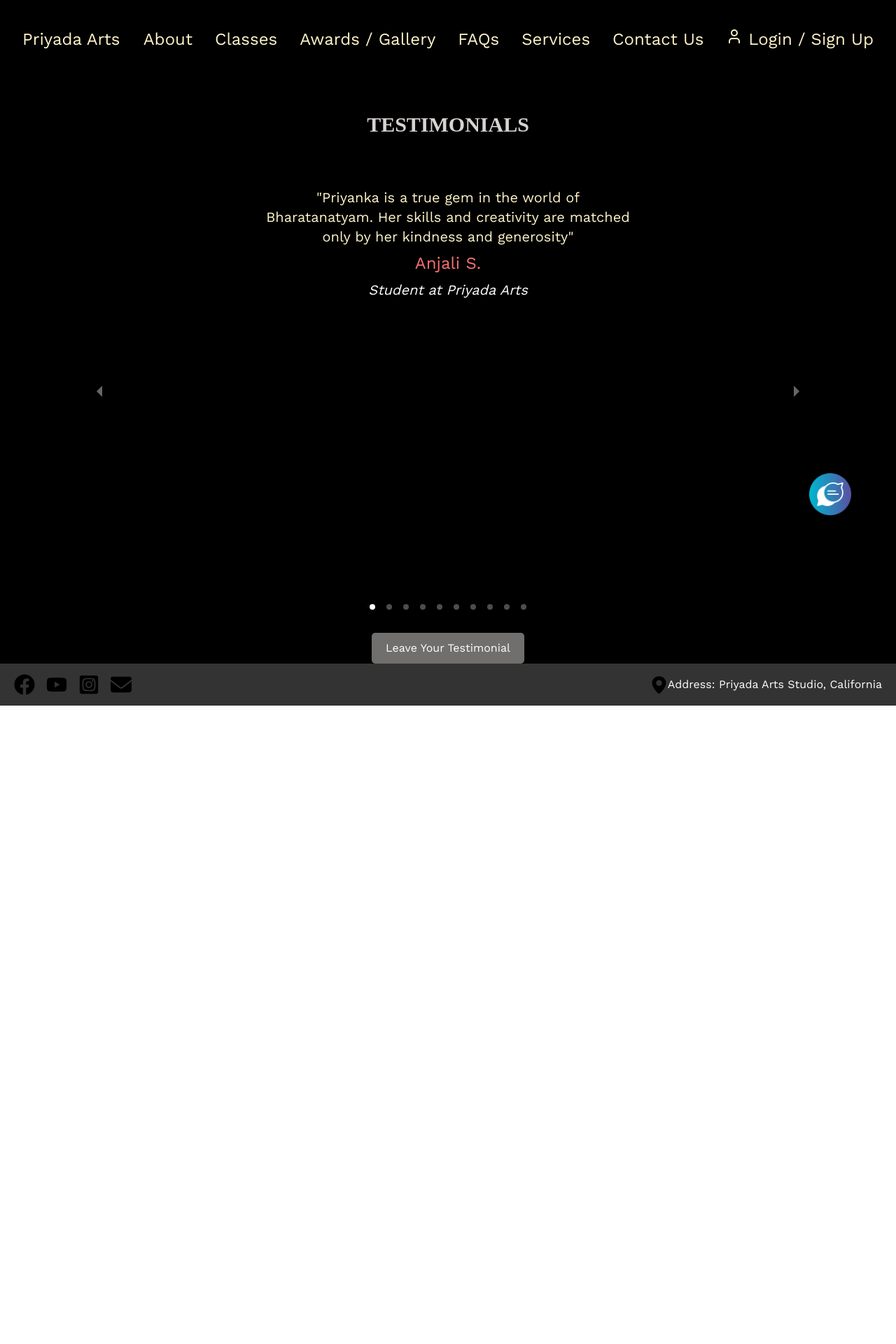
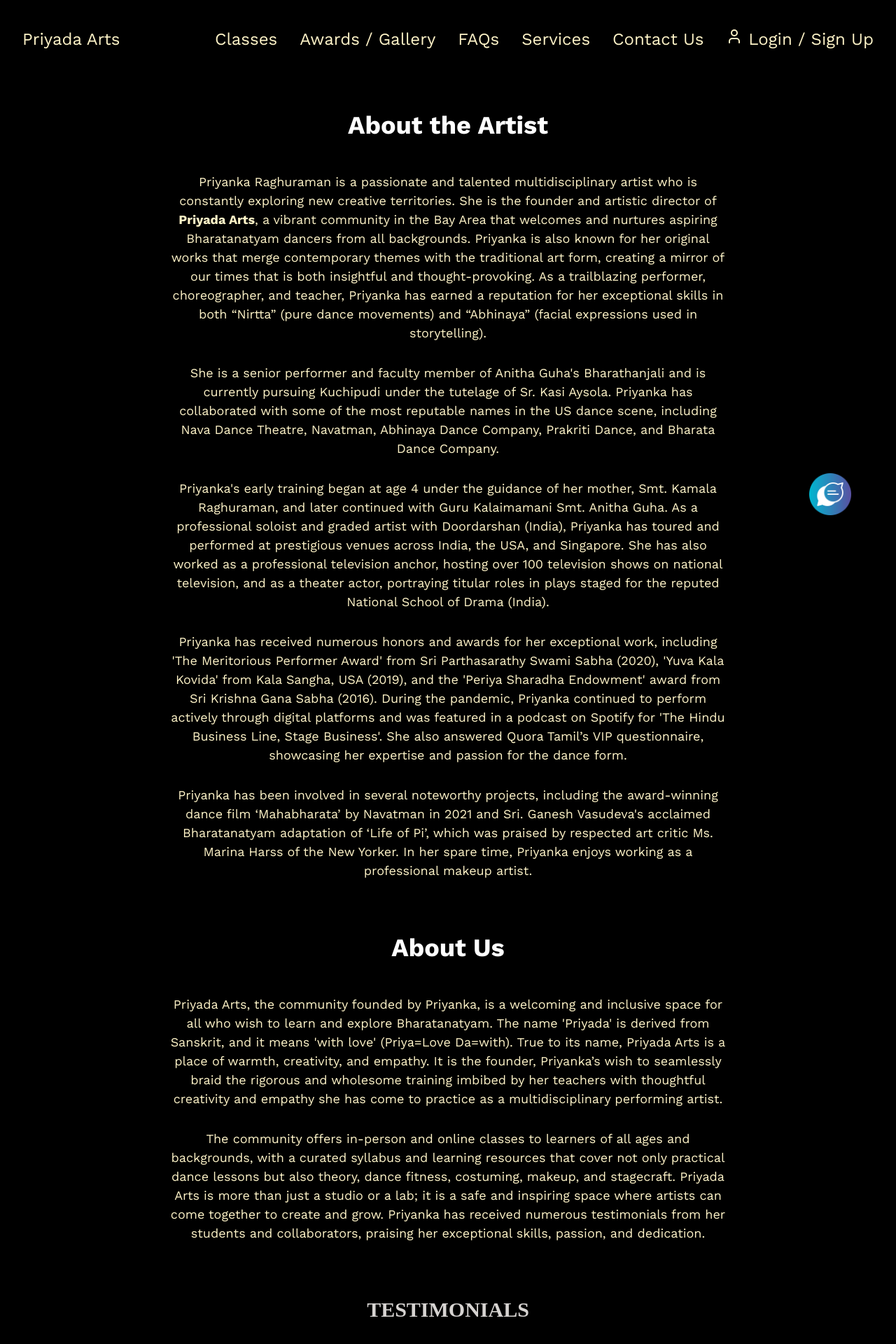
Before and after one commit to Anbui0115/Hackathon-project, a Next.js app in the folder frontend/: page / in a window 1280 px wide. Shown: the top 1920 px of the page at 70% size. Before the commit the page ends 1008 px from the top, so only its background shows below. Built offline with nearby package versions, Linux system fonts and the light colour scheme; a web font is replaced by a local one.

Commit message:
delete about pages and change stlying

```diff
--- a/frontend/app/page.jsx
+++ b/frontend/app/page.jsx
@@ -7,6 +7,8 @@ import Testimonial from '@/components/Testimonial'
 import ChatBot from '@/components/ChatBot'
 import CreateTestimonial from '@/components/CreateTestimonial'
 import NewTstimonialButton from '@/components/NewTestimonialButton'
+import AboutArtist from '@/components/AboutArtist'
+import AboutStudio from '@/components/AboutStudio'
 import './homepage.css'
 export default function Home() {
   const [dark, setDark] = useState(false);
@@ -20,6 +22,9 @@ export default function Home() {
 
     <main className="bg-black flex w-full h-full relative min-h-screen flex-col justify-between">
       <NavBar />
+      <AboutArtist/>
+      <AboutStudio/>
+
       <Testimonial />
       <NewTstimonialButton onButtonClick={openModal} />
       <CreateTestimonial isOpen={isModalOpen} onRequestClose={closeModal} />
--- a/frontend/app/about/artist/page.jsx
+++ b/frontend/components/AboutArtist.jsx
@@ -1,6 +1,4 @@
 import React from "react";
-import NavBar from "@/components/NavBar";
-import Footer from "@/components/Footer";
 import "./artist.css";
 import ChatBot from "@/components/ChatBot";
 
@@ -8,7 +6,6 @@ const AboutArtist = () => {
     return (
         <div>
             <div className='artist-page'>
-                <NavBar/>
                 <div className='artist-page-content'>
                     <div className='artist-page-title'>
                         <div>About the Artist</div>
@@ -36,8 +33,6 @@ const AboutArtist = () => {
                         </div>
                     </div>
                 </div>
-            <Footer/>
-            <ChatBot/>
         </div>
     )
 }
--- a/frontend/app/about/studio/page.jsx
+++ b/frontend/components/AboutStudio.jsx
@@ -1,14 +1,11 @@
 import React from 'react';
 import './studio.css';
-import NavBar from '@/components/NavBar';
-import Footer from '@/components/Footer';
 import ChatBot from '@/components/ChatBot';
 
-const About = () => {
+const AboutStudio = () => {
     return (
         <>
             <div className='about-page'>
-                <NavBar className='navbar'/>
                 <div className='about-page-content'>
                     <h1 className='about-page-title'>About Us</h1>
                     <div className='about-page-text'>
@@ -17,11 +14,9 @@ const About = () => {
                         <p>The community offers in-person and online classes to learners of all ages and backgrounds, with a curated syllabus and learning resources that cover not only practical dance lessons but also theory, dance fitness, costuming, makeup, and stagecraft. Priyada Arts is more than just a studio or a lab; it is a safe and inspiring space where artists can come together to create and grow. Priyanka has received numerous testimonials from her students and collaborators, praising her exceptional skills, passion, and dedication. </p>
                     </div>
                 </div>
-                <Footer/>
             </div>
-            <ChatBot />
         </>
     )
 }
 
-export default About;
+export default AboutStudio;
--- a/frontend/components/Footer.jsx
+++ b/frontend/components/Footer.jsx
@@ -40,7 +40,7 @@ const Footer = () => {
             <hr />
 
             <div className="flex items-center justify-between"><svg width="25px" height="25px" viewBox="-1.5 0 15 15" xmlns="http://www.w3.org/2000/svg" fill="#000000"><g id="SVGRepo_bgCarrier" stroke-width="0"></g><g id="SVGRepo_tracerCarrier" stroke-linecap="round" stroke-linejoin="round"></g><g id="SVGRepo_iconCarrier"> <path fill="#000000" fill-rule="evenodd" d="M574,120 C575.324428,120 580,114.054994 580,110.833333 C580,107.611672 577.313708,105 574,105 C570.686292,105 568,107.611672 568,110.833333 C568,114.054994 572.675572,120 574,120 Z M574,113.333333 C575.420161,113.333333 576.571429,112.214045 576.571429,110.833333 C576.571429,109.452621 575.420161,108.333333 574,108.333333 C572.579839,108.333333 571.428571,109.452621 571.428571,110.833333 C571.428571,112.214045 572.579839,113.333333 574,113.333333 Z" transform="translate(-568 -105)"></path></g></svg>
-            <div>Address: Priyada Arts Studio, California</div></div>
+            <div>Address: Priyada Arts Studio, Newark, California</div></div>
 
           </div>
         </div>
--- a/frontend/components/NavBar.jsx
+++ b/frontend/components/NavBar.jsx
@@ -23,43 +23,6 @@ const NavBar = () => {
 
       {/* NavLinks */}
       <div className="flex space-x-8 items-center">
-
-        {/* About Navbar Link */}
-        <nav
-          className="text-2xl relative"
-          onMouseEnter={() => setToggleAbout(true)}
-          onClick={() => setToggleAbout(!toggleAbout)}
-        >
-          <span className="cursor-pointer">About</span>
-
-          {/* About Dropdown Menu */}
-          {
-            toggleAbout && (
-              <div
-                onMouseLeave={() => setToggleAbout(false)}
-                className="absolute text-lg z-10 top-full  mt-2 w-[210px] rounded-md shadow-lg "
-              >
-                <div className="px-6 py-4 rounded-md bg-teal-950 flex flex-col gap-2">
-                  <Link
-                    href="/about/studio"
-                    className="hover:text-orange-500"
-                  >
-                    About the Studio
-                  </Link>
-
-                  <Link
-                    href="/about/artist"
-                    className="hover:text-orange-500"
-                  >
-                    About the Artist
-                  </Link>
-
-                </div>
-              </div>
-            )
-          }
-        </nav>
-
 
         <nav className="text-2xl">
           <Link href="/classes">Classes</Link>
--- a/frontend/app/about/studio/studio.css
+++ b/frontend/components/artist.css
@@ -1,30 +1,21 @@
 /* studio.css */
-.about-page {
+.artist-page {
     background-color: black;
     display: flex;
     width: 100%;
     height: 100%;
     position: relative;
+    flex-direction: column;
     min-height: 100vh;
-    flex-direction: column;
-
-    justify-content: space-between;
 }
 
-::-webkit-scrollbar {
-    width: 0px;
-    height: 0px;
-    background-color: transparent;
-}
-
-
-.about-page-content {
+.artist-page-content {
     max-width: 800px;
     margin: 0 auto;
     text-align: center;
 }
 
-.about-page-title {
+.artist-page-title {
     font-size: 36px;
     font-weight: bold;
     margin-top: 40px;
@@ -32,23 +23,23 @@
     color: white;
 }
 
-.about-page-text {
+.artist-page-text {
+    color: #fef3c7;
     font-size: 18px;
     line-height: 1.5;
 }
 
-.about-page-text p {
-    color: white;
+.artist-page-text p {
     margin-bottom: 30px;
     text-align: center;
 }
 
 @media (max-width: 767px) {
-.about-page-title {
+.artist-page-title {
     font-size: 28px;
 }
 
-.about-page-text {
+.artist-page-text {
     font-size: 16px;
 }
 }
--- a/frontend/app/about/artist/artist.css
+++ b/frontend/components/studio.css
@@ -1,21 +1,29 @@
 /* studio.css */
-.artist-page {
+.about-page {
     background-color: black;
     display: flex;
     width: 100%;
     height: 100%;
     position: relative;
     flex-direction: column;
-    min-height: 100vh;
+
+    justify-content: space-between;
 }
 
-.artist-page-content {
+::-webkit-scrollbar {
+    width: 0px;
+    height: 0px;
+    background-color: transparent;
+}
+
+
+.about-page-content {
     max-width: 800px;
     margin: 0 auto;
     text-align: center;
 }
 
-.artist-page-title {
+.about-page-title {
     font-size: 36px;
     font-weight: bold;
     margin-top: 40px;
@@ -23,23 +31,23 @@
     color: white;
 }
 
-.artist-page-text {
+.about-page-text {
     font-size: 18px;
     line-height: 1.5;
+    color: #fef3c7;
 }
 
-.artist-page-text p {
-    color: white;
+.about-page-text p {
     margin-bottom: 30px;
     text-align: center;
 }
 
 @media (max-width: 767px) {
-.artist-page-title {
+.about-page-title {
     font-size: 28px;
 }
 
-.artist-page-text {
+.about-page-text {
     font-size: 16px;
 }
 }
```
